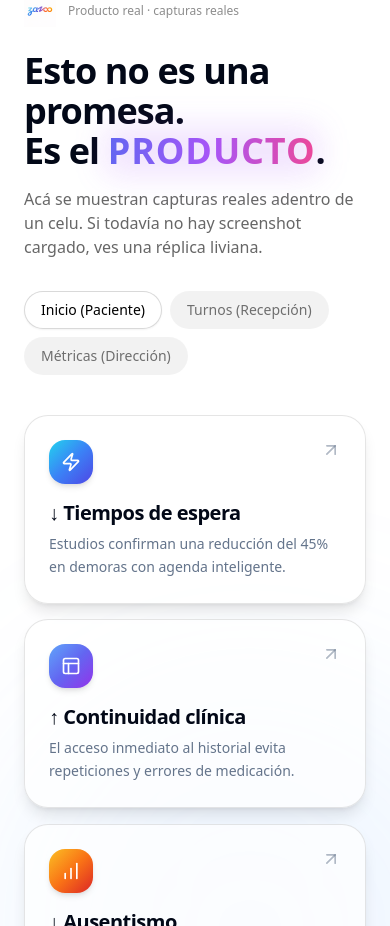
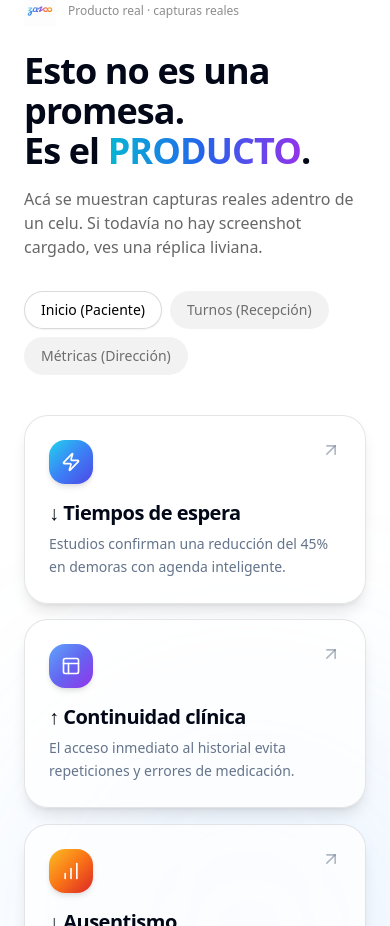
Before and after one commit to MED-LIFE/zanoo-landing, a Next.js app: page / in a window 390 px wide. Shown: the part 3860-4786 px from the top of the page. Built offline with nearby package versions, Linux system fonts and the light colour scheme.

Commit message:
Fix: Visual corrections for PRODUCTO text, Mobile bg, and Dark mode metrics

```diff
--- a/src/app/globals.css
+++ b/src/app/globals.css
@@ -12,6 +12,9 @@
   :root {
     --background: 0 0% 100%;
     --foreground: 222.2 84% 4.9%;
+    /* Override defaults to ensure pure white in light mode */
+    background-color: #ffffff;
+    color: hsl(var(--foreground));
 
     --card: 0 0% 100%;
     --card-foreground: 222.2 84% 4.9%;
@@ -92,13 +95,13 @@
   }
 
   /* ALSO FORCE ON HTML to override next-themes class on html element */
+  html.light,
   html.light body {
     background-color: #ffffff !important;
   }
 
+  html.dark,
   html.dark body {
     background-color: #020617 !important;
   }
-
-  /* slate-950 */
 }
--- a/src/components/ZanooLanding.tsx
+++ b/src/components/ZanooLanding.tsx
@@ -456,7 +456,7 @@ function MetricsDashboard() {
                     {/* Right: Charts */}
                     <div className="flex-1 w-full relative">
                         {/* Glass Container */}
-                        <div className="rounded-3xl border border-white/20 bg-white/40 dark:bg-black/20 backdrop-blur-md p-6 relative">
+                        <div className="rounded-3xl border border-white/20 bg-white/40 dark:bg-white/5 backdrop-blur-md p-6 relative">
                             {/* Header */}
                             <div className="flex justify-between items-end mb-6">
                                 <div>
@@ -1105,7 +1105,7 @@ export default function ZanooLanding() {
     const activeHeroShot = HERO_SHOTS[heroIndex % HERO_SHOTS.length];
 
     return (
-        <div className="font-sans text-foreground selection:bg-primary/20 overflow-x-hidden">
+        <div className="font-sans text-foreground selection:bg-primary/20 overflow-x-hidden bg-white dark:bg-black">
             <AdvancedTechBackground />
             <ScrollToTop />
 
@@ -1404,8 +1404,7 @@ export default function ZanooLanding() {
                                 Esto no es una promesa.
                                 <br />
                                 Es el <span className="relative inline-block">
-                                    <span className="absolute -inset-1 bg-purple-500/30 blur-lg animate-pulse rounded-lg" />
-                                    <span className="relative z-10 font-black tracking-wide bg-gradient-to-r from-indigo-500 via-purple-500 to-pink-500 bg-clip-text text-transparent">
+                                    <span className="relative z-10 font-extrabold tracking-tight bg-gradient-to-r from-cyan-500 via-blue-600 to-purple-600 bg-clip-text text-transparent">
                                         PRODUCTO
                                     </span>
                                 </span>.
```
